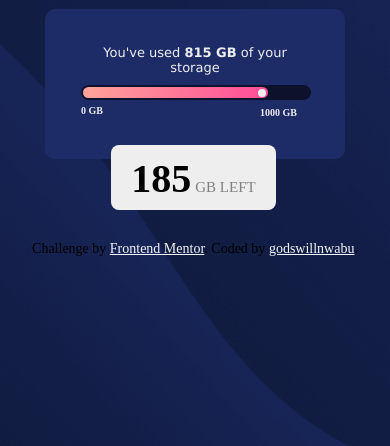
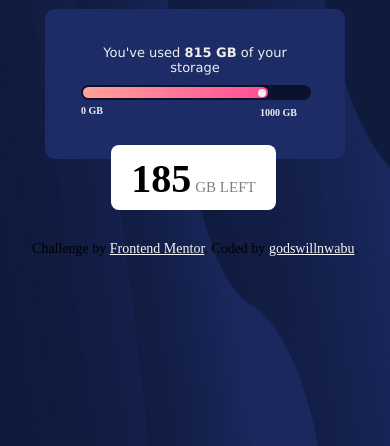
Before and after one commit to godswillnwabu/coder.frontendmentor-challenge-iii, a plain HTML site: page index.html in a window 390 px wide. Shown: the part 398-844 px from the top of the page. Drawn offline with Linux system fonts and the light colour scheme.

Commit message:
Update style.css

```diff
--- a/style.css
+++ b/style.css
@@ -59,7 +59,7 @@ main {
     width: 122px;
     height: 50px;
     display: block;
-    background: #eee;
+    background: #fff;
     border-radius: 8px;
     position: absolute;
     z-index: 2;
@@ -137,7 +137,7 @@ main {
 /*MEDIA QUERIES*/
 @media screen and (max-width: 768px) {
     body {
-        background: url("bg-mobile.png");
+        background: url("bg-desktop.png");
         background-repeat: no-repeat;
         background-size: 100% 100%;
     }
```
